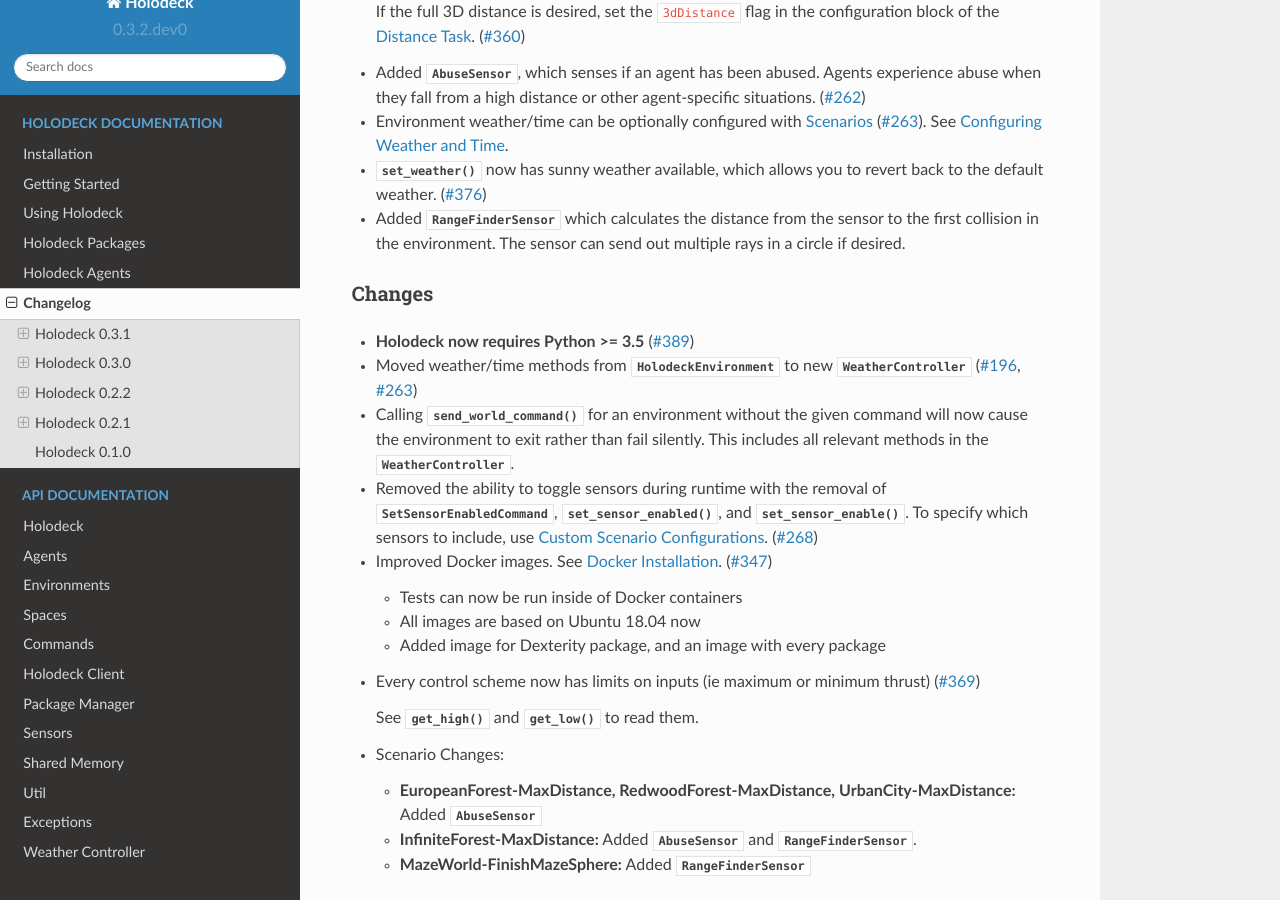
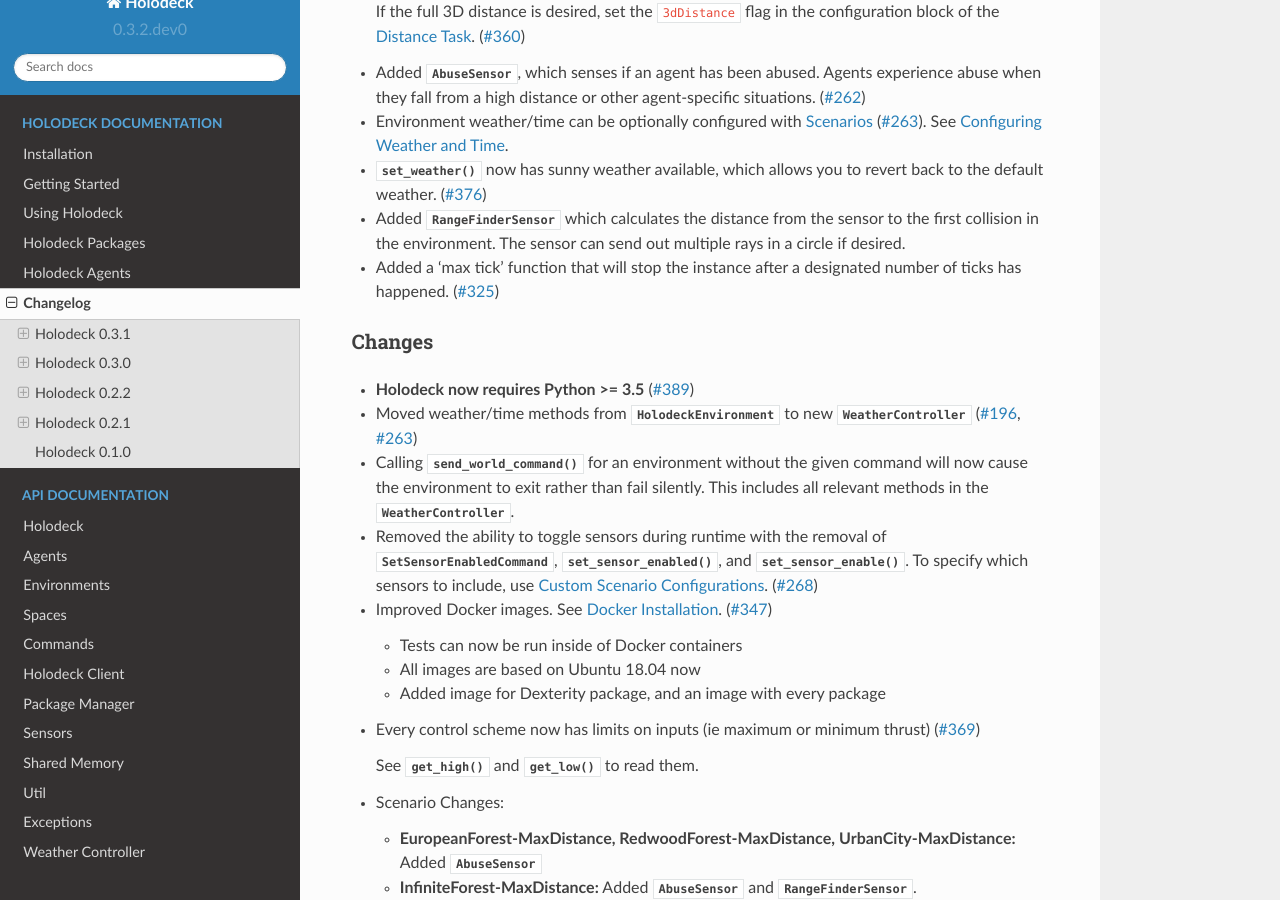
Before and after one commit to BYU-PCCL/holodeck, a Sphinx documentation site: the page built from docs/changelog/changelog.rst, in a window 1280 px wide and 900 px high, scrolled down 692 px. Built offline with Sphinx 7.4.7 and the Read the Docs theme 2.0.0, drawn with Linux system fonts in a browser that asks for light colours; formulas are drawn with MathJax 3.

Commit message:
Update changelog.rst
recorded max-ticks in changelog

```diff
--- a/docs/changelog/changelog.rst
+++ b/docs/changelog/changelog.rst
@@ -56,6 +56,9 @@ New Features
 - Added :class:`~holodeck.sensors.RangeFinderSensor` which calculates the
   distance from the sensor to the first collision in the environment. The
   sensor can send out multiple rays in a circle if desired.
+- Added a 'max tick' function that will stop the instance after a designated
+  number of ticks has happened.
+  (`#325 <https://github.com/BYU-PCCL/holodeck/issues/325>`_)
 
 Changes
 ~~~~~~~
```
